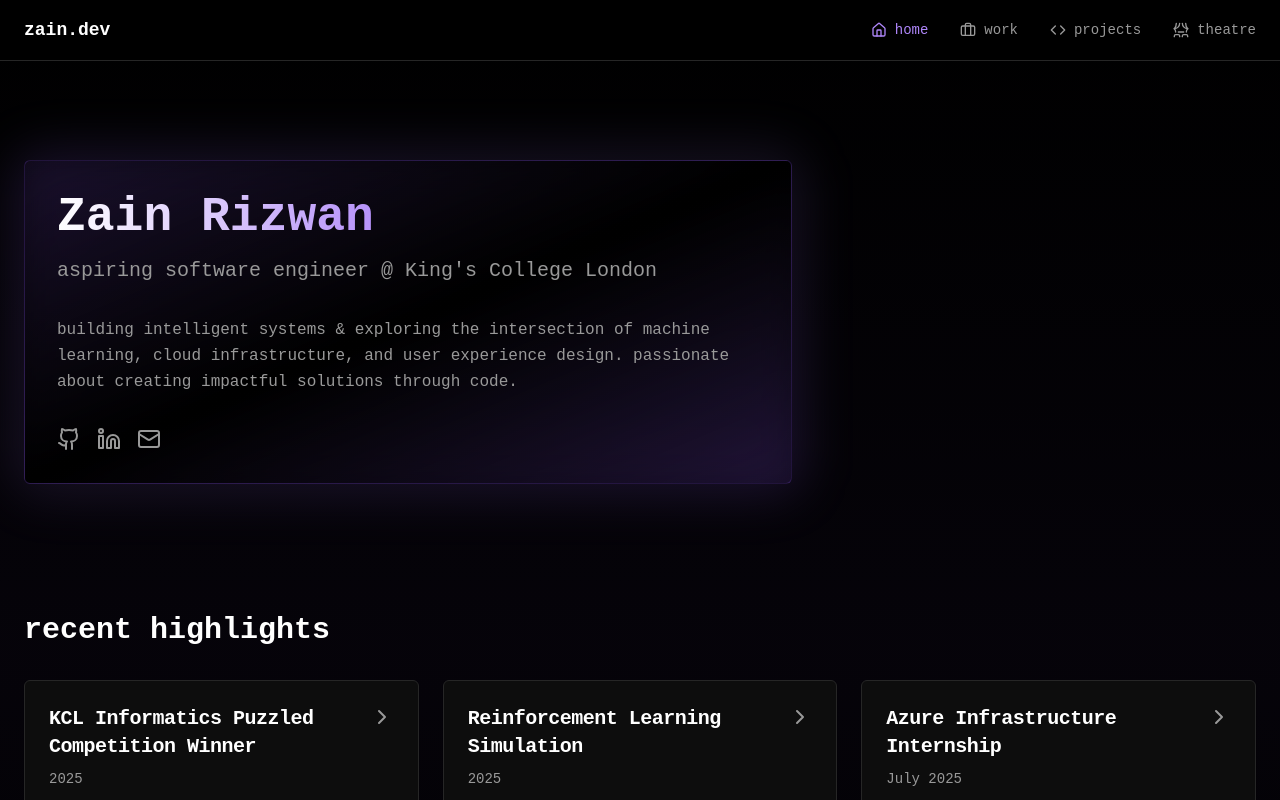
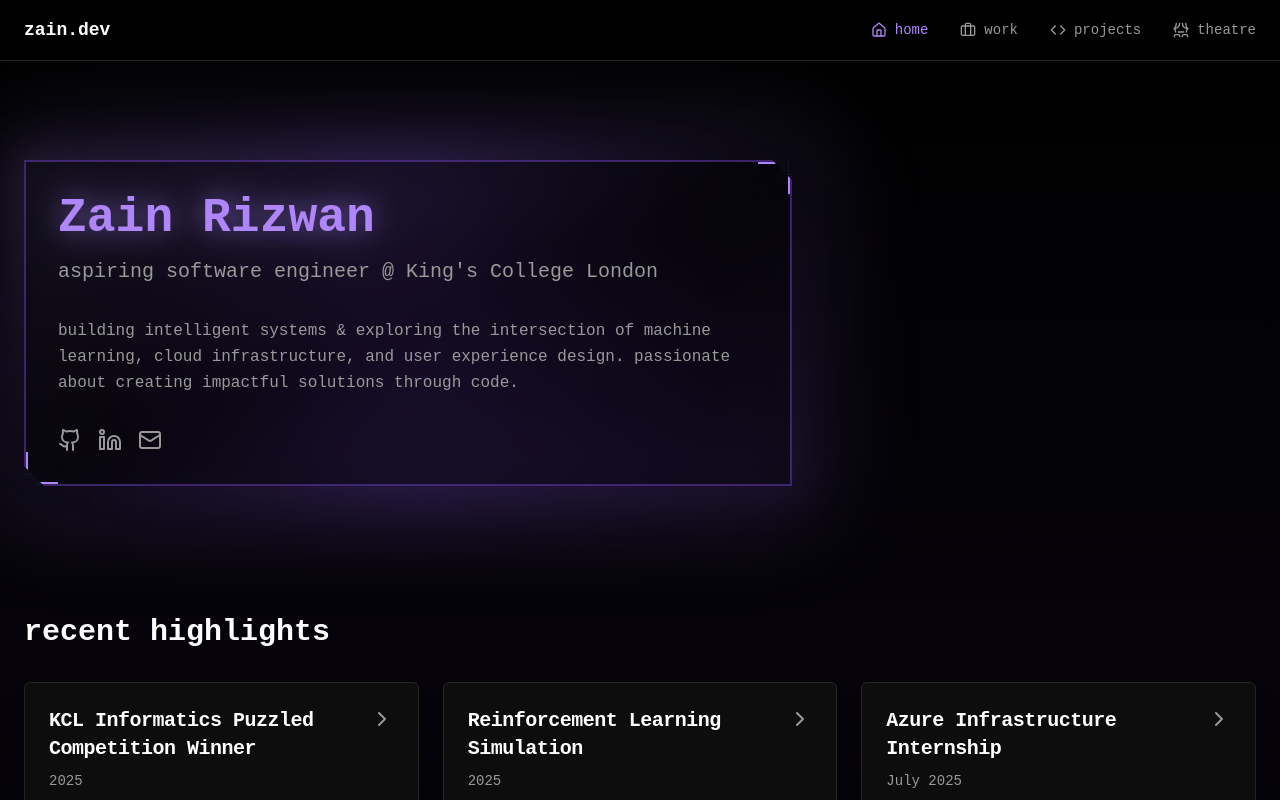
Before and after one commit to iamzainrizwan/zain-codes-the-stage, a React (Vite) app: page / in a window 1280 px wide. Shown: the top 800 px of the page. Built offline with nearby package versions, Linux system fonts and the light colour scheme; the HTML template or start-up script is replaced by a standard one.

Commit message:
Refactor hero section styling

```diff
--- a/src/index.css
+++ b/src/index.css
@@ -37,6 +37,21 @@ All colors MUST be HSL.
     --ring: 261 51% 51%;
 
     --radius: 0.375rem;
+
+    /* Cyberpunk theme tokens */
+    --cyber-cyan: 180 100% 50%;
+    --cyber-pink: 320 100% 60%;
+    --cyber-grid: 0 0% 20%;
+    --neon-glow: 261 90% 75%;
+    --scan-line: 0 0% 100%;
+
+    /* Gradients */
+    --gradient-cyber: linear-gradient(135deg, hsl(var(--cyber-cyan)), hsl(var(--cyber-pink)));
+    --gradient-neon: linear-gradient(90deg, hsl(var(--primary)), hsl(var(--accent)));
+
+    /* Effects */
+    --shadow-neon: 0 0 20px hsl(var(--neon-glow) / 0.5);
+    --shadow-cyber: 0 0 30px hsl(var(--cyber-cyan) / 0.4), 0 0 60px hsl(var(--cyber-pink) / 0.2);
   }
 }
 
--- a/src/pages/Home.tsx
+++ b/src/pages/Home.tsx
@@ -40,12 +40,41 @@ const Home = () => {
         {/* Hero Section */}
         <section className="py-20 animate-fade-in">
           <div className="max-w-3xl relative">
-            {/* Animated gradient background */}
-            <div className="absolute inset-0 bg-gradient-to-br from-primary/20 via-accent/10 to-primary/20 rounded-lg blur-xl animate-glow"></div>
+            {/* Cyberpunk grid background */}
+            <div
+              className="absolute inset-0 opacity-20 animate-grid-flow"
+              style={{
+                backgroundImage: 'linear-gradient(hsl(var(--cyber-cyan) / 0.3) 1px, transparent 1px), linear-gradient(90deg, hsl(var(--cyber-cyan) / 0.3) 1px, transparent 1px)',
+                backgroundSize: '50px 50px'
+              }}
+            ></div>
+
+            {/* Neon glow layers */}
+            <div className="absolute -inset-4 bg-gradient-to-r from-primary/0 via-primary/30 to-primary/0 blur-2xl animate-cyber-pulse"></div>
+            <div className="absolute -inset-2 bg-gradient-to-br from-accent/20 via-transparent to-primary/20 blur-xl"></div>
+
+            {/* Scan line effect */}
+            <div
+              className="absolute inset-0 pointer-events-none overflow-hidden"
+              style={{ clipPath: 'inset(0 0 0 0)' }}
+            >
+              <div
+                className="absolute w-full h-32 bg-gradient-to-b from-transparent via-accent/10 to-transparent animate-scan-line"
+                style={{ filter: 'blur(2px)' }}
+              ></div>
+            </div>
 
             {/* Content container */}
-            <div className="relative bg-gradient-to-br from-primary/5 via-background to-primary/10 border border-primary/30 rounded-lg p-8 backdrop-blur-sm">
-              <h1 className="text-5xl font-bold mb-4 bg-gradient-to-r from-foreground via-accent to-foreground bg-clip-text text-transparent">
+            <div className="relative bg-black/40 border-2 border-primary/50 p-8 backdrop-blur-md overflow-hidden"
+              style={{
+                clipPath: 'polygon(0 0, calc(100% - 20px) 0, 100% 20px, 100% 100%, 20px 100%, 0 calc(100% - 20px))'
+              }}
+            >
+              {/* Corner accents */}
+              <div className="absolute top-0 right-0 w-8 h-8 border-t-2 border-r-2 border-accent"></div>
+              <div className="absolute bottom-0 left-0 w-8 h-8 border-b-2 border-l-2 border-accent"></div>
+
+              <h1 className="text-5xl font-bold mb-4 text-accent drop-shadow-[0_0_15px_rgba(167,139,250,0.7)]">
                 Zain Rizwan
               </h1>
               <p className="text-xl text-muted-foreground mb-8">
--- a/tailwind.config.ts
+++ b/tailwind.config.ts
@@ -90,6 +90,9 @@ export default {
         "fade-in": "fadeIn 0.5s ease-out",
         "slide-up": "slideUp 0.4s ease-out",
         "glow": "glow 2s ease-in-out infinite",
+        "cyber-pulse": "cyberPulse 3s ease-in-out infinite",
+        "scan-line": "scanLine 8s linear infinite",
+        "grid-flow": "gridFlow 20s linear infinite",
       },
       keyframes: {
         fadeIn: {
@@ -104,6 +107,22 @@ export default {
           "0%, 100%": { boxShadow: "0 0 20px rgba(167, 139, 250, 0.3)" },
           "50%": { boxShadow: "0 0 30px rgba(167, 139, 250, 0.6)" },
         },
+        cyberPulse: {
+          "0%, 100%": {
+            boxShadow: "0 0 20px rgba(167, 139, 250, 0.5), 0 0 40px rgba(167, 139, 250, 0.3), inset 0 0 20px rgba(167, 139, 250, 0.1)"
+          },
+          "50%": {
+            boxShadow: "0 0 40px rgba(167, 139, 250, 0.8), 0 0 80px rgba(167, 139, 250, 0.5), inset 0 0 30px rgba(167, 139, 250, 0.2)"
+          },
+        },
+        scanLine: {
+          "0%": { transform: "translateY(-100%)" },
+          "100%": { transform: "translateY(100vh)" },
+        },
+        gridFlow: {
+          "0%": { backgroundPosition: "0 0" },
+          "100%": { backgroundPosition: "50px 50px" },
+        },
       },
     },
   },
```
